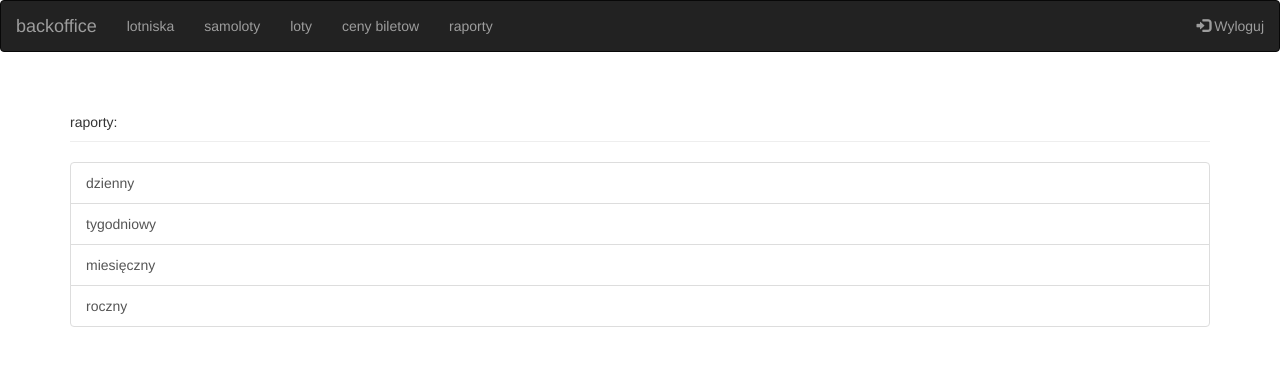
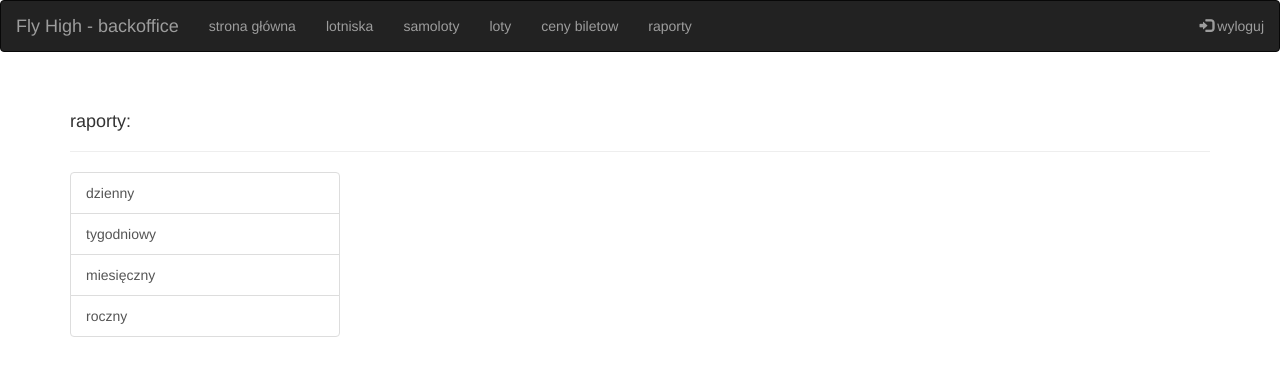
Before and after one commit to michigann/bazy_danych_projekt, a Flask app: page /back_office/reports/ in a window 1280 px wide. Shown: the top 376 px of the page. Run offline with Flask 2, Linux system fonts and the light colour scheme; the visitor is signed in with stand-in values (Sample User, id 1); some libraries are stand-ins or nearby versions.

Commit message:
zmiany wizualne

```diff
--- a/app/db_logic.py
+++ b/app/db_logic.py
@@ -58,7 +58,7 @@ def select_user_tickets(id_user):
         'id_uzytkownik': id_user
     }
     query = ' SELECT * FROM kupione_bilety WHERE id_uzytkownik=:id_uzytkownik ' \
-            ' AND data_wylot {} CURRENT_TIMESTAMP ORDER BY data_wylot DESC '
+            ' AND data_wylot {} CURRENT_TIMESTAMP ORDER BY data_wylot '
     future_flights = raw_query(query.format('>'), args).fetchall()
     past_flights = raw_query(query.format('<='), args).fetchall()
     return future_flights, past_flights
--- a/app/forms.py
+++ b/app/forms.py
@@ -56,9 +56,9 @@ class LoginForm(Form):
 
 
 class SearchForm(Form):
-    airport_from = StringField('from')
-    airport_to = StringField('to')
-    departure_date = DateField('departure', format='%Y-%m-%d')
+    airport_from = StringField('lotnisko wylotu')
+    airport_to = StringField('lotnisko przylotu')
+    departure_date = DateField('data wylotu', format='%Y-%m-%d')
 
 
 class AddressForm(Form):
--- a/main.py
+++ b/main.py
@@ -80,10 +80,10 @@ def book_ticket(id_flight):
     return render_template('customer_views/book_ticket.html', form=form)
 
 
-@app.route('/my_tickets/<int:id_personal_data>/<int:id_price>', methods=['GET', 'POST'])
+@app.route('/my_tickets/<int:id_price>', methods=['GET', 'POST'])
 @app.route('/my_tickets/', methods=['GET', 'POST'])
 @login_required
-def my_tickets(id_personal_data=None, id_price=None):
+def my_tickets(id_price=None):
     future_tickets, past_tickets = select_user_tickets(int(session['user_id']))
     return render_template('customer_views/my_tickets.html', future_tickets=future_tickets, past_tickets=past_tickets)
 
--- a/templates/_flighthelpers.html
+++ b/templates/_flighthelpers.html
@@ -1,7 +1,9 @@
 {% macro render_list(flights, title_label, empty_label) -%}
     {% if flights %}
     <div class="list-group">
-        {{ title_label }}
+        <div class="page-header">
+            <h4>{{ title_label }}</h4>
+        </div>
         {% for flight in flights %}
             <a href="{{ url_for('book_ticket', id_flight=flight[0]) }}" class="list-group-item">
                 <span class="badge">{{ flight[6] }} zł</span>
--- a/templates/back_office_views/base.html
+++ b/templates/back_office_views/base.html
@@ -2,7 +2,7 @@
 <html lang="pl">
 <head>
     <meta charset="UTF-8">
-    <title>{% block title %} {% endblock %}</title>
+    <title>Fly High - backoffice</title>
     <script src="https://code.jquery.com/jquery-1.12.4.js"></script>
     <link rel="stylesheet" href="{{ url_for('static', filename='bootstrap-3.3.7-dist/css/bootstrap.min.css') }}" >
     <script src="{{ url_for('static', filename='bootstrap-3.3.7-dist/js/bootstrap.min.js') }}"></script>
@@ -13,8 +13,9 @@
 
 <nav class="navbar navbar-inverse">
     <div class="container-fluid">
-        <div class="navbar-header"> <a class="navbar-brand" href="{{ url_for('back_office_home') }}">backoffice</a> </div>
+        <div class="navbar-header"> <a class="navbar-brand" href="{{ url_for('back_office_home') }}">Fly High - backoffice</a> </div>
         <ul class="nav navbar-nav">
+            <li><a href="{{ url_for('home') }}">strona główna</a></li>
             <li><a href="{{ url_for('airports') }}">lotniska</a></li>
             <li><a href="{{ url_for('planes') }}">samoloty</a></li>
             <li><a href="{{ url_for('flights') }}">loty</a></li>
@@ -28,9 +29,9 @@
         </ul>
         <ul class="nav navbar-nav navbar-right">
             {% if current_user.is_authenticated %}
-                <li><a href="{{ url_for('logout') }}"><span class="glyphicon glyphicon-log-in"></span> Wyloguj </a></li>
+                <li><a href="{{ url_for('logout') }}"><span class="glyphicon glyphicon-log-in"></span> wyloguj </a></li>
             {% else %}
-                <li><a href="{{ url_for('login') }}"><span class="glyphicon glyphicon-log-in"></span> Zaloguj </a></li>
+                <li><a href="{{ url_for('login') }}"><span class="glyphicon glyphicon-log-in"></span> zaloguj </a></li>
             {% endif %}
         </ul>
     </div>
--- a/templates/back_office_views/reports.html
+++ b/templates/back_office_views/reports.html
@@ -1,25 +1,35 @@
 {% extends 'back_office_views/base.html' %}
 
 {% block content %}
-    <div class="page-header">
-        raporty:
-    </div>
-    <div class="list-group dl-horizontal">
-        <a href="{{ url_for('reports', report='day') }}" class="list-group-item">dzienny</a>
-        <a href="{{ url_for('reports', report='week') }}" class="list-group-item">tygodniowy</a>
-        <a href="{{ url_for('reports', report='month') }}" class="list-group-item">miesięczny</a>
-        <a href="{{ url_for('reports', report='year') }}" class="list-group-item">roczny</a>
-    </div>
+
+    {% set item_class = 'list-group-item col-lg-3' %}
 
     {% if report_list %}
+        <ul class="list-inline">
+            <li class="{{ item_class }}"> data </li>
+            <li class="{{ item_class }}"> sprzedane </li>
+            <li class="{{ item_class }}"> dochód </li>
+            <li class="{{ item_class }}"> średnia cena </li>
+        </ul>
+
         {% for report in report_list %}
             <ul class="list-inline">
-                <li class="list-group-item"> {{ report[0] }} </li>
-                <li class="list-group-item"> {{ report[1] }} </li>
-                <li class="list-group-item"> {{ report[2] }} </li>
-                <li class="list-group-item"> {{ report[3] }} </li>
+                {% for col in report %}
+                    <li class="{{ item_class }}"> {{ col }} </li>
+                {% endfor %}
             </ul>
         {% endfor %}
+
+    {% else %}
+        <div class="page-header">
+            <h4>raporty:</h4>
+        </div>
+        <div class="list-group col-lg-3">
+            <a href="{{ url_for('reports', report='day') }}" class="list-group-item">dzienny</a>
+            <a href="{{ url_for('reports', report='week') }}" class="list-group-item">tygodniowy</a>
+            <a href="{{ url_for('reports', report='month') }}" class="list-group-item">miesięczny</a>
+            <a href="{{ url_for('reports', report='year') }}" class="list-group-item">roczny</a>
+        </div>
     {% endif %}
 
 
--- a/templates/customer_views/home.html
+++ b/templates/customer_views/home.html
@@ -1,6 +1,10 @@
 {% extends 'customer_views/base.html' %}
 {% from '_flighthelpers.html' import render_list %}
 
+{% block title %}
+    strona główna
+{% endblock %}
+
 {% block content %}
-     {{ render_list(flights, 'Najtańsze loty', 'Brak lotów') }}
+     {{ render_list(flights, 'najtańsze loty', 'brak lotów') }}
 {% endblock %}
--- a/templates/customer_views/login.html
+++ b/templates/customer_views/login.html
@@ -1,5 +1,9 @@
 {% extends 'customer_views/base.html' %}
 {% from '_formhelpers.html' import render_form %}
+
+{% block title %}
+    logowanie
+{% endblock %}
 
 {% block content %}
      {{ render_form(form, action_text='zaloguj', class_='col-lg-6', btn_class='btn btn-success') }}
--- a/templates/customer_views/register.html
+++ b/templates/customer_views/register.html
@@ -1,5 +1,9 @@
 {% extends 'customer_views/base.html' %}
 {% from '_formhelpers.html' import render_form %}
+
+{% block title %}
+    rejestracja
+{% endblock %}
 
 {% block content %}
      {{ render_form(form, action_text='zarejestruj', class_='col-lg-6', btn_class='btn btn-success') }}
```
Also changed, not shown: templates/customer_views/base.html (+8 -5 lines), templates/customer_views/my_tickets.html (+10 -2 lines), templates/customer_views/search.html (+7 -3 lines).
